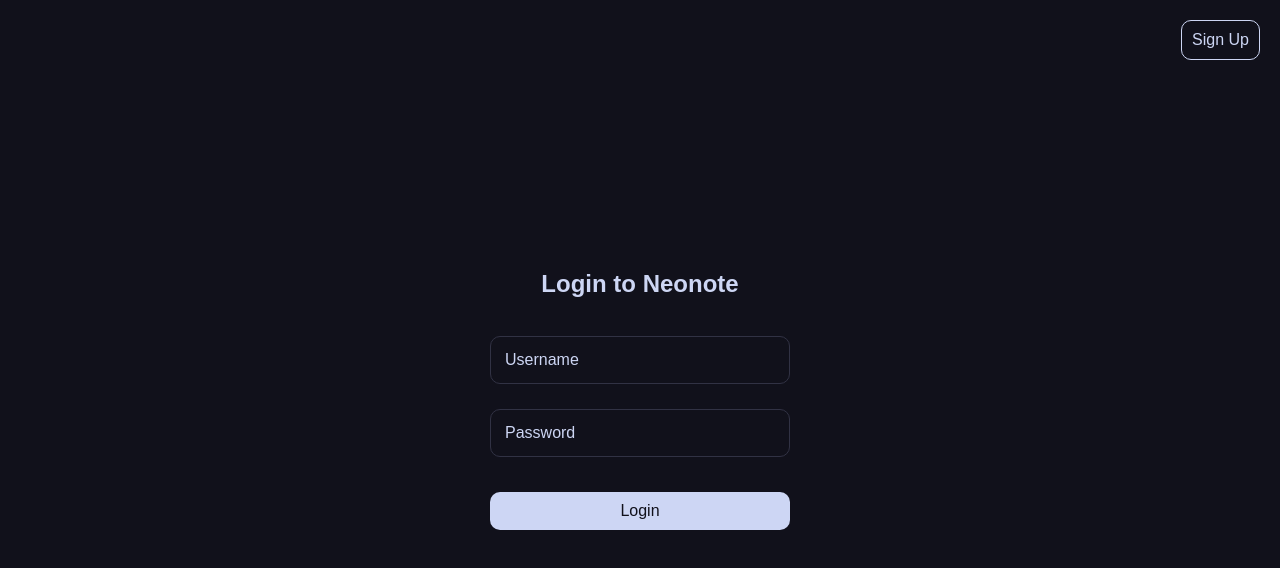
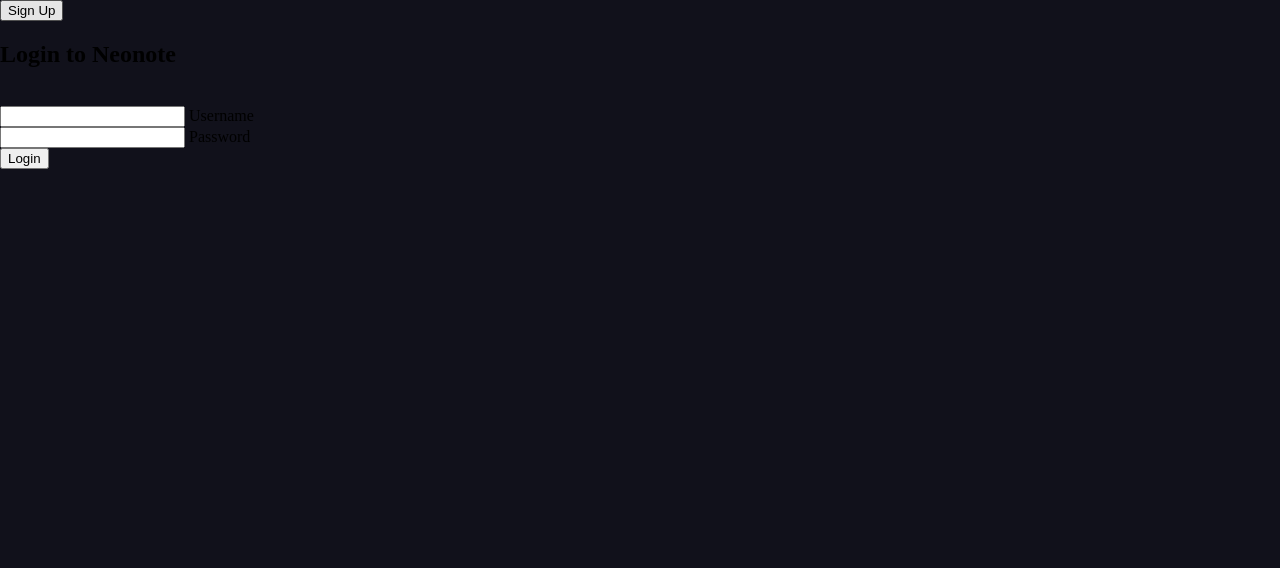
Before and after one commit to djaredev/neonote, a SvelteKit app in the folder frontend/: page /login in a window 1280 px wide. Shown: the top 568 px of the page. Built offline with nearby package versions, Linux system fonts and the light colour scheme.

Commit message:
Update css

```diff
--- a/frontend/src/app.css
+++ b/frontend/src/app.css
@@ -1,107 +1,116 @@
-* {
-	box-sizing: border-box;
+body {
+	position: relative;
+	width: 100%;
+	height: 100vh;
+	background: #11111b;
+	border: none;
+	padding: 0;
 	margin: 0;
-	padding: 0;
 }
-
-body {
-	font-family: Arial, sans-serif;
-	background-color: #11111b;
-	display: flex;
-	justify-content: center;
-	align-items: center;
-	height: 100vh;
-	position: relative;
-}
-
-.signup-btn {
-	position: absolute;
-	top: 20px;
-	right: 20px;
-	background-color: transparent;
-	border: 1px solid #cdd6f4;
-	color: #cdd6f4;
-	text-decoration: none;
-	transition:
-		background-color 0.3s ease,
-		color 0.3s ease;
-}
-
-.signup-btn:hover {
-	background-color: #cdd6f4;
-	color: #11111b;
-}
-
-.login-form h2 {
-	text-align: center;
-	margin-bottom: 20px;
-	color: #cdd6f4;
-}
-
-.form-group {
-	position: relative;
-	margin-bottom: 25px;
-}
-
-.form-group input {
-	width: 300px;
-	height: 48px;
-	padding: 10px;
-	border: 1px solid #313244;
-	border-radius: 10px;
-	font-size: 16px;
-	background-color: transparent;
-	color: #cdd6f4;
-	outline: none;
-	transition: border-color 0.3s ease;
-}
-
-.form-group input::placeholder {
-	color: transparent;
-}
-
-.form-group label {
-	position: absolute;
-	top: 50%;
-	left: 10px;
-	transform: translateY(-50%);
-	background-color: transparent;
-	padding: 0 5px;
-	color: #cdd6f4;
-	font-size: 16px;
-	transition: all 0.3s ease;
-	pointer-events: none;
-}
-
-.form-group input:focus,
-.form-group input:not(:placeholder-shown) {
-	border-color: #cdd6f4;
-	box-shadow: 0 0 10px rgba(255, 255, 255, 0.5);
-}
-
-.form-group input:focus + label,
-.form-group input:not(:placeholder-shown) + label {
-	top: -10px;
-	left: 10px;
-	font-size: 12px;
-	color: #cdd6f4;
-}
-
-.main-btn {
-	width: 100%;
-	background-color: #cdd6f4;
-	border: none;
-	color: #11111b;
-	cursor: pointer;
-	margin-top: 10px;
-}
-
-.main-btn:hover {
-	background-color: #bac2de;
-}
-
-.btn {
-	padding: 10px;
-	border-radius: 10px;
-	font-size: 16px;
-}
+/* * { */
+/* 	box-sizing: border-box; */
+/* 	margin: 0; */
+/* 	padding: 0; */
+/* } */
+/**/
+/* body { */
+/* 	font-family: Arial, sans-serif; */
+/* 	background-color: #11111b; */
+/* 	display: flex; */
+/* 	justify-content: center; */
+/* 	align-items: center; */
+/* 	height: 100vh; */
+/* 	position: relative; */
+/* } */
+/**/
+/* .signup-btn { */
+/* 	position: absolute; */
+/* 	top: 20px; */
+/* 	right: 20px; */
+/* 	background-color: transparent; */
+/* 	border: 1px solid #cdd6f4; */
+/* 	color: #cdd6f4; */
+/* 	text-decoration: none; */
+/* 	transition: */
+/* 		background-color 0.3s ease, */
+/* 		color 0.3s ease; */
+/* } */
+/**/
+/* .signup-btn:hover { */
+/* 	background-color: #cdd6f4; */
+/* 	color: #11111b; */
+/* } */
+/**/
+/* .login-form h2 { */
+/* 	text-align: center; */
+/* 	margin-bottom: 20px; */
+/* 	color: #cdd6f4; */
+/* } */
+/**/
+/* .form-group { */
+/* 	position: relative; */
+/* 	margin-bottom: 25px; */
+/* } */
+/**/
+/* .form-group input { */
+/* 	width: 300px; */
+/* 	height: 48px; */
+/* 	padding: 10px; */
+/* 	border: 1px solid #313244; */
+/* 	border-radius: 10px; */
+/* 	font-size: 16px; */
+/* 	background-color: transparent; */
+/* 	color: #cdd6f4; */
+/* 	outline: none; */
+/* 	transition: border-color 0.3s ease; */
+/* } */
+/**/
+/* .form-group input::placeholder { */
+/* 	color: transparent; */
+/* } */
+/**/
+/* .form-group label { */
+/* 	position: absolute; */
+/* 	top: 50%; */
+/* 	left: 10px; */
+/* 	transform: translateY(-50%); */
+/* 	background-color: transparent; */
+/* 	padding: 0 5px; */
+/* 	color: #cdd6f4; */
+/* 	font-size: 16px; */
+/* 	transition: all 0.3s ease; */
+/* 	pointer-events: none; */
+/* } */
+/**/
+/* .form-group input:focus, */
+/* .form-group input:not(:placeholder-shown) { */
+/* 	border-color: #cdd6f4; */
+/* 	box-shadow: 0 0 10px rgba(255, 255, 255, 0.5); */
+/* } */
+/**/
+/* .form-group input:focus + label, */
+/* .form-group input:not(:placeholder-shown) + label { */
+/* 	top: -10px; */
+/* 	left: 10px; */
+/* 	font-size: 12px; */
+/* 	color: #cdd6f4; */
+/* } */
+/**/
+/* .main-btn { */
+/* 	width: 100%; */
+/* 	background-color: #cdd6f4; */
+/* 	border: none; */
+/* 	color: #11111b; */
+/* 	cursor: pointer; */
+/* 	margin-top: 10px; */
+/* } */
+/**/
+/* .main-btn:hover { */
+/* 	background-color: #bac2de; */
+/* } */
+/**/
+/* .btn { */
+/* 	padding: 10px; */
+/* 	border-radius: 10px; */
+/* 	font-size: 16px; */
+/* } */
```
